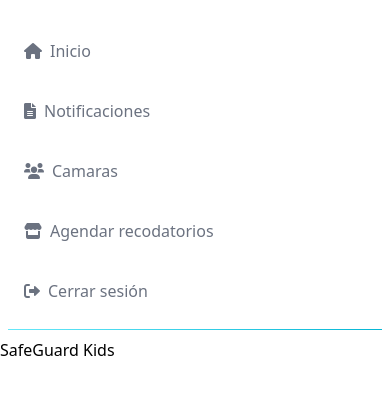
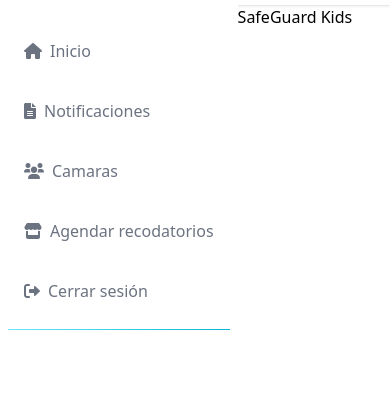
Before and after one commit to Diego22rct/SafeGuard-Kids-Front-end, an Astro site: page / in a window 390 px wide. Shown: the part 67-462 px from the top of the page. Built offline with nearby package versions, Linux system fonts and the light colour scheme; Astro itself is replaced by a stand-in of ours.

Commit message:
Refactor Sidebar and add ViewTransitions

```diff
--- a/src/components/Sidebar.astro
+++ b/src/components/Sidebar.astro
@@ -1,4 +1,8 @@
-<div class="p-2 bg-white w-full md:w-60 flex flex-col md:flex h-full" id="sideNav">
+---
+
+---
+
+<div class="p-2 bg-white md:w-60 flex flex-col md:flex h-full" id="sideNav">
     <nav>
         <a class="block text-gray-500 py-2.5 px-4 my-4 rounded transition duration-200 hover:bg-gradient-to-r hover:from-cyan-500 hover:to-cyan-500 hover:text-white" href="/">
             <i class="fas fa-home mr-2"></i>Inicio
--- a/src/layouts/Layout.astro
+++ b/src/layouts/Layout.astro
@@ -1,6 +1,8 @@
 ---
 import Navbar from '../components/Navbar.astro';
 import Sidebar from '../components/Sidebar.astro';
+
+import { ViewTransitions } from 'astro:transitions';
 
 interface Props {
 	title: string;
@@ -18,11 +20,12 @@ const { title } = Astro.props;
 		<link rel="icon" type="image/svg+xml" href="/favicon.svg" />
 		<meta name="generator" content={Astro.generator} />
 		<link href="https://cdnjs.cloudflare.com/ajax/libs/font-awesome/6.0.0-beta3/css/all.min.css" rel="stylesheet">
+		<ViewTransitions fallback='none' />
 		<title>{title}</title>
 	</head>
 	<body>
 		<Navbar />
-		<div class="flex-1 flex flex-wrap">
+		<div class="flex flex-wrap">
 			<Sidebar />
 			<slot />
 		</div>
```
